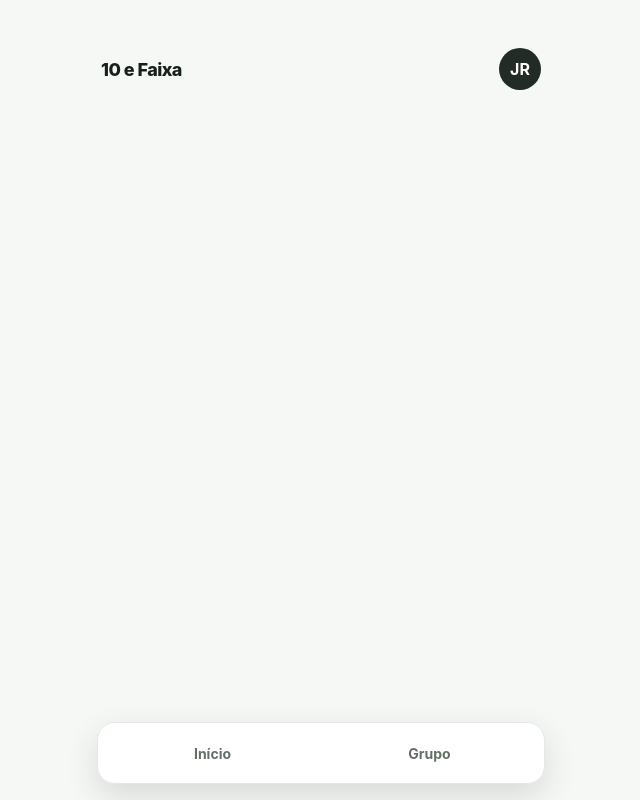
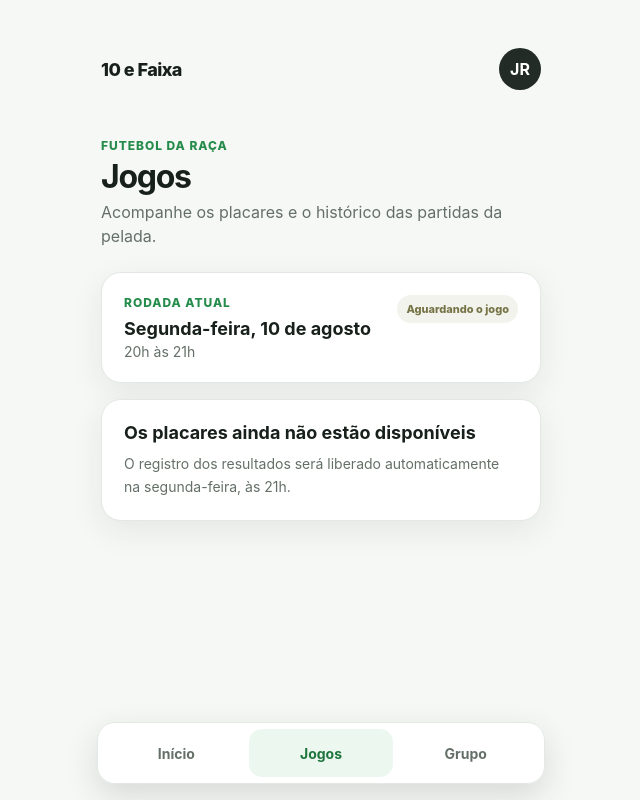
Before and after one commit to joeljuniiorr/10-e-faixa, a React (Vite) app: page /jogos in a window 1280 px wide. Shown: the whole page, without its empty margins (319-959 px from the left). Built offline with nearby package versions, Linux system fonts and the light colour scheme.

Commit message:
feat: add games page and results window

```diff
--- a/src/App.css
+++ b/src/App.css
@@ -345,7 +345,7 @@
   z-index: 10;
 
   display: grid;
-  grid-template-columns: repeat(2, 1fr);
+  grid-template-columns: repeat(3, 1fr);
 
   max-width: 448px;
   margin: 0 auto;
@@ -468,3 +468,77 @@
 .empty-state p {
   color: #647067;
 }
+
+.games-round-card,
+.games-empty-card {
+  padding: 22px;
+  border: 1px solid #e3e8e4;
+  border-radius: 20px;
+  background: #ffffff;
+  box-shadow: 0 10px 32px rgb(25 44 31 / 8%);
+}
+
+.games-round-card {
+  display: flex;
+  align-items: flex-start;
+  justify-content: space-between;
+  gap: 16px;
+}
+
+.games-round-card h2 {
+  margin: 8px 0 4px;
+  font-size: 1.125rem;
+}
+
+.games-round-card div > p:last-child {
+  margin: 0;
+  color: #647067;
+  font-size: 0.875rem;
+}
+
+.results-status {
+  flex: 0 0 auto;
+  padding: 7px 9px;
+  border-radius: 999px;
+  font-size: 0.6875rem;
+  font-weight: 800;
+}
+
+.results-status--open {
+  background: #ecf8ef;
+  color: #1d753d;
+}
+
+.results-status--waiting {
+  background: #f3f3ed;
+  color: #777548;
+}
+
+.games-empty-card {
+  margin-top: 16px;
+}
+
+.games-empty-card h2 {
+  margin: 0;
+  font-size: 1.125rem;
+}
+
+.games-empty-card p {
+  margin: 10px 0 0;
+  color: #647067;
+  font-size: 0.875rem;
+  line-height: 1.6;
+}
+
+.primary-action-button {
+  width: 100%;
+  min-height: 50px;
+  margin-top: 20px;
+  border: 0;
+  border-radius: 14px;
+  background: #268c4b;
+  color: #ffffff;
+  font-size: 0.9375rem;
+  font-weight: 800;
+  cursor: pointer;
+}
--- a/src/App.tsx
+++ b/src/App.tsx
@@ -4,6 +4,7 @@ import { BottomNavigation } from './components/BottomNavigation'
 import { GroupPage } from './pages/GroupPage'
 import { HomePage } from './pages/HomePage'
 import { PlayerPage } from './pages/PlayerPage'
+import { GamesPage } from './pages/GamesPage'
 import {
   initialPlayers,
   type ConfirmationStatus,
@@ -13,6 +14,7 @@ import {
   formatRoundDate,
   getConfirmationWindow,
   getNextRoundDate,
+  getResultsWindow,
 } from './utils/roundDate'
 import './App.css'
 
@@ -57,6 +59,11 @@ const formattedRoundDate =
   formatRoundDate(nextRoundDate)
 
 const confirmationWindow = getConfirmationWindow(
+  nextRoundDate,
+  referenceDate,
+)
+
+const resultsWindow = getResultsWindow(
   nextRoundDate,
   referenceDate,
 )
@@ -174,6 +181,16 @@ return (
       />
 
       <Route
+        path="/jogos"
+        element={
+          <GamesPage
+            formattedRoundDate={formattedRoundDate}
+            isResultsOpen={resultsWindow.isOpen}
+          />
+        }
+      />
+
+      <Route
         path="/grupo"
         element={<GroupPage players={players} />}
       />
--- a/src/components/BottomNavigation.tsx
+++ b/src/components/BottomNavigation.tsx
@@ -21,6 +21,19 @@ export function BottomNavigation() {
       </NavLink>
 
       <NavLink
+            className={({ isActive }) =>
+                `bottom-navigation__link ${
+                isActive
+                    ? 'bottom-navigation__link--active'
+                    : ''
+                }`
+            }
+            to="/jogos"
+            >
+            Jogos
+        </NavLink>
+
+      <NavLink
         className={({ isActive }) =>
           `bottom-navigation__link ${
             isActive
--- /dev/null
+++ b/src/pages/GamesPage.tsx
@@ -0,0 +1,65 @@
+type GamesPageProps = {
+  formattedRoundDate: string
+  isResultsOpen: boolean
+}
+
+export function GamesPage({
+  formattedRoundDate,
+  isResultsOpen,
+}: GamesPageProps) {
+  return (
+    <section className="games-page">
+      <div className="page-heading">
+        <p className="eyebrow">Futebol da Raça</p>
+        <h1>Jogos</h1>
+        <p>
+          Acompanhe os placares e o histórico das partidas
+          da pelada.
+        </p>
+      </div>
+
+      <section className="games-round-card">
+        <div>
+          <p className="eyebrow">Rodada atual</p>
+          <h2>{formattedRoundDate}</h2>
+          <p>20h às 21h</p>
+        </div>
+
+        <span
+          className={`results-status ${
+            isResultsOpen
+              ? 'results-status--open'
+              : 'results-status--waiting'
+          }`}
+        >
+          {isResultsOpen
+            ? 'Resultados liberados'
+            : 'Aguardando o jogo'}
+        </span>
+      </section>
+
+      <section className="games-empty-card">
+        <h2>
+          {isResultsOpen
+            ? 'Nenhum jogo registrado'
+            : 'Os placares ainda não estão disponíveis'}
+        </h2>
+
+        <p>
+          {isResultsOpen
+            ? 'O administrador já pode começar a registrar os jogos desta rodada.'
+            : 'O registro dos resultados será liberado automaticamente na segunda-feira, às 21h.'}
+        </p>
+
+        {isResultsOpen && (
+          <button
+            className="primary-action-button"
+            type="button"
+          >
+            Registrar primeiro jogo
+          </button>
+        )}
+      </section>
+    </section>
+  )
+}
--- a/src/utils/roundDate.ts
+++ b/src/utils/roundDate.ts
@@ -66,3 +66,16 @@ export function getConfirmationWindow(
     isOpen: status === 'open',
   }
 }
+
+export function getResultsWindow(
+  roundDate: Date,
+  referenceDate = new Date(),
+) {
+  const opensAt = new Date(roundDate)
+  opensAt.setHours(21, 0, 0, 0)
+
+  return {
+    opensAt,
+    isOpen: referenceDate >= opensAt,
+  }
+}
```
